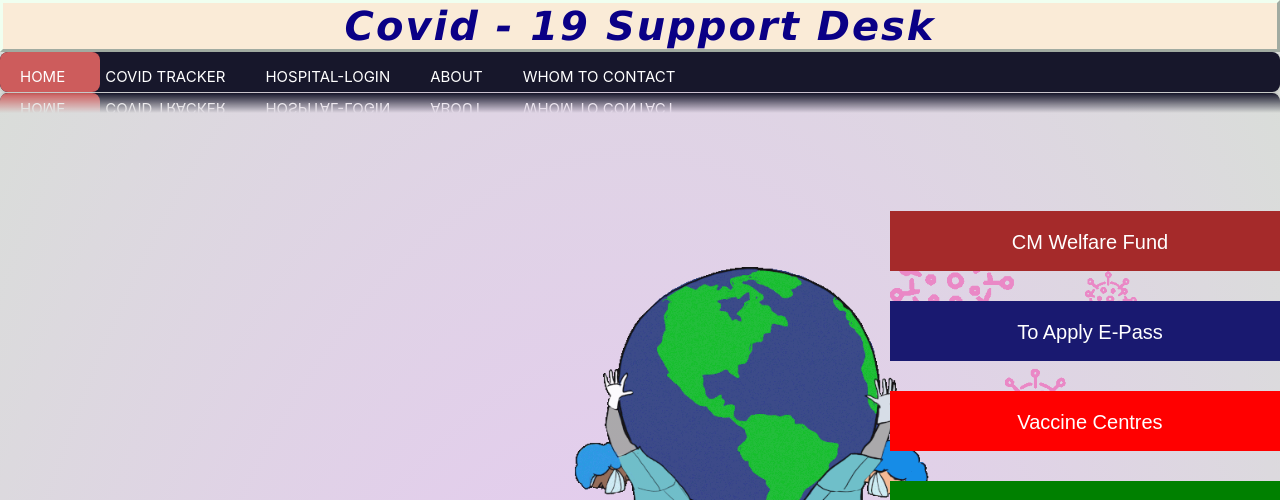
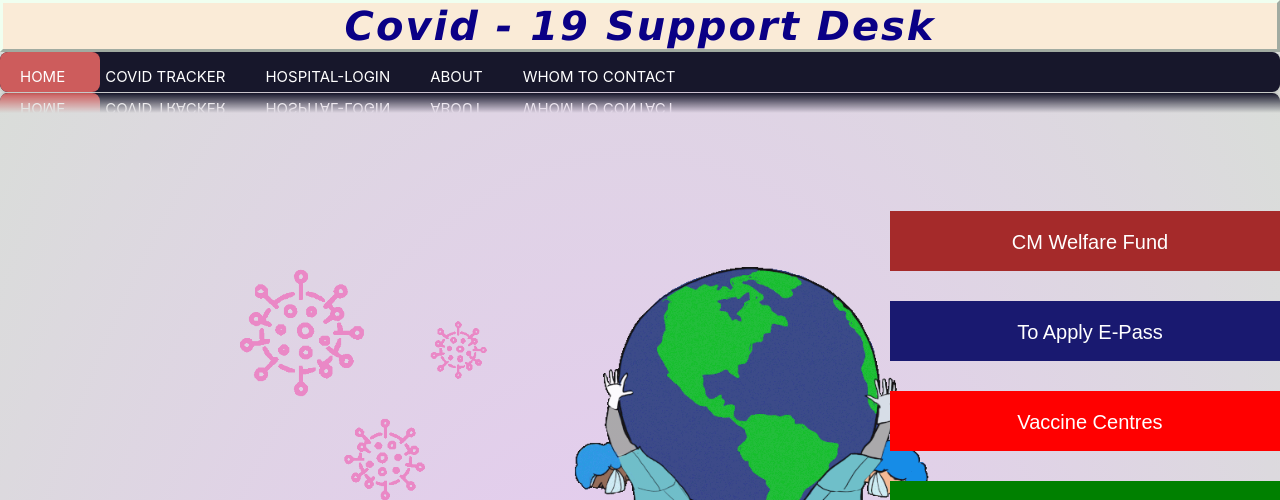
Before and after one commit to RoshiniSukumar/Covid-19-Support-Desk, a React (Create React App) app: page / in a window 1280 px wide. Shown: the top 500 px of the page. Built offline with nearby package versions, Linux system fonts and the light colour scheme.

Commit message:
home css

```diff
--- a/src/components/function/Home.css
+++ b/src/components/function/Home.css
@@ -116,6 +116,12 @@ img{
 /* .bdy{
     background-image: url("newpgedit.jpg");
 } */
+.bg{
+    width:100%;
+    height:520px;
+    position: relative;
+    bottom:1190px;
+}
 .gifs{
     max-height: 40%;
     max-width:40%px;
@@ -130,14 +136,22 @@ img{
 }
 
 .gif1{
-    max-height: 40%;
-    max-width:40%px;
+    max-height: 20px;
+    max-width:20px;
     position: absolute;
-    bottom:250px;
-    right:-30px;
+    bottom:420px;
+    left:150px;
     object-fit: contain;
     margin:100px;
     margin-left: 10px;
     padding:50px;
     opacity:1;
+    z-index:1;
 }
+.ic{
+    height:150px;
+    width:170px;
+    z-index:1;
+    position:relative;
+    bottom:1700px;
+}
```
